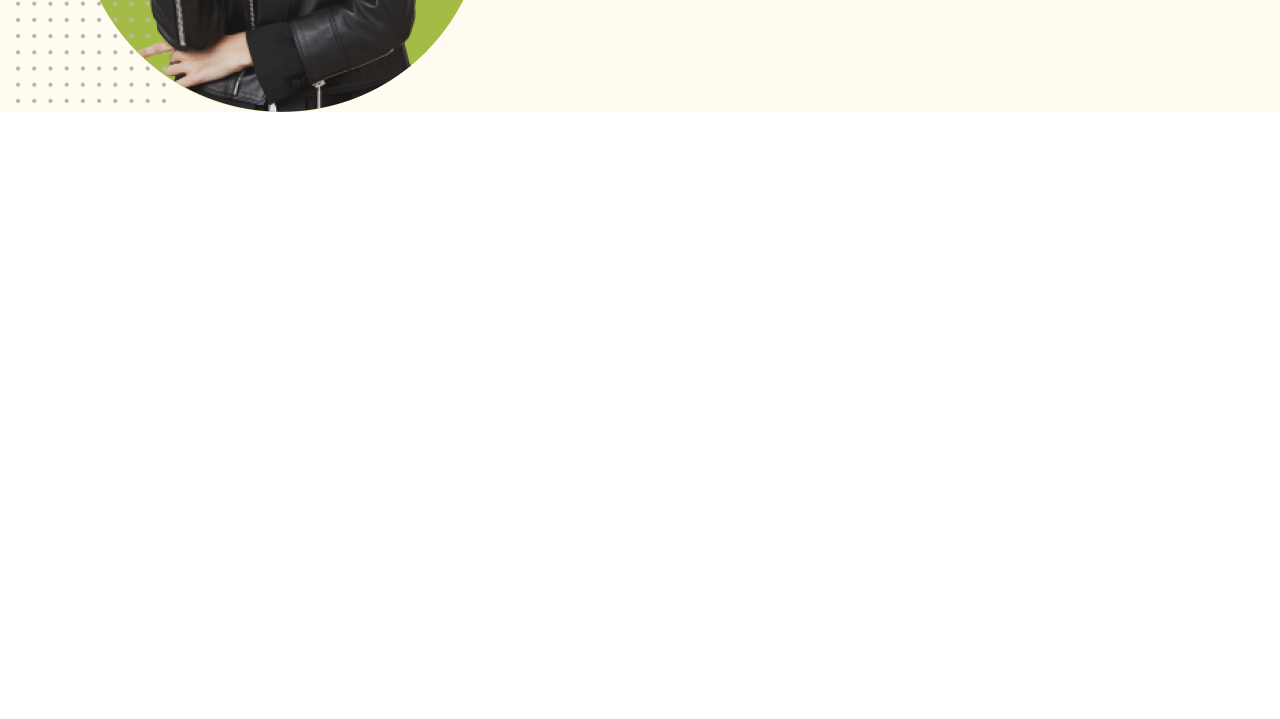
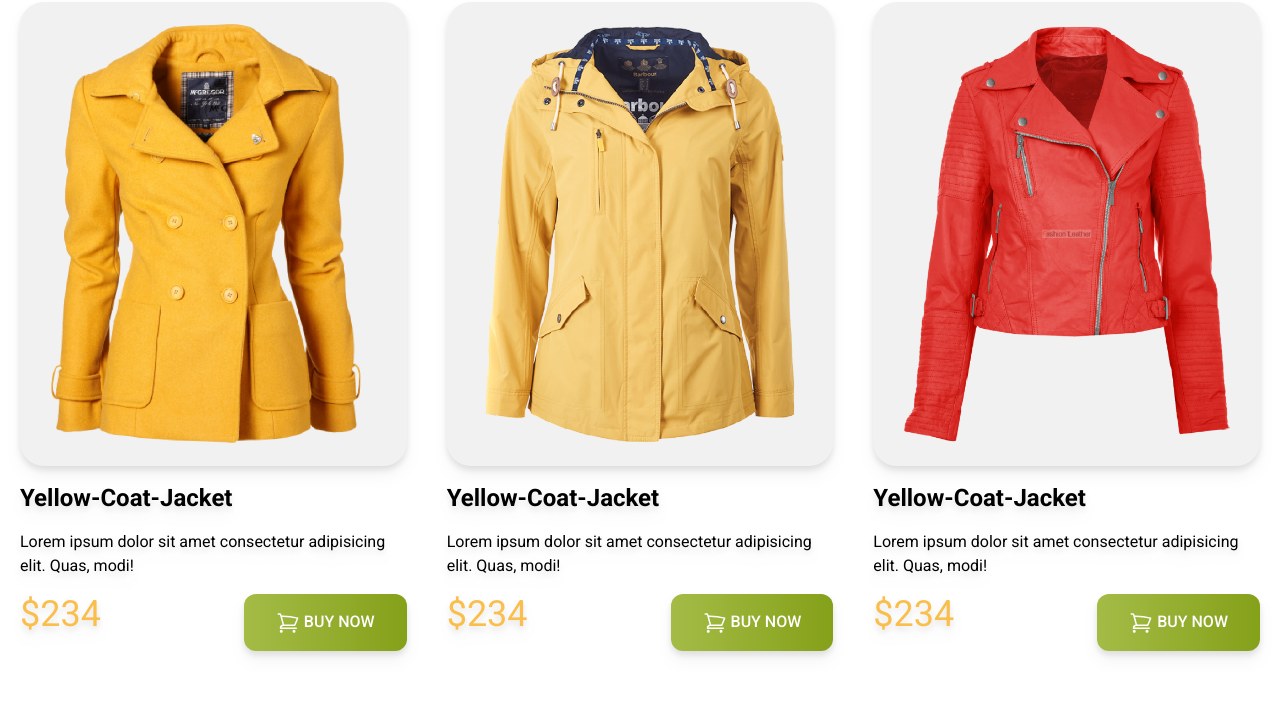
Before and after one commit to LabuIslam702/penguin-fashion-website, a plain HTML site: page index.html in a window 1280 px wide. Shown: the part 601-1320 px from the top of the page. Before the commit the page ends 800 px from the top, so only its background shows below. Drawn offline with nearby package versions, Linux system fonts and the light colour scheme.

Commit message:
added to card section

````diff
--- a/index.html
+++ b/index.html
@@ -5,17 +5,29 @@
     <meta name="viewport" content="width=device-width, initial-scale=1.0">
     <title>Penguin Fashion</title>
     <script src="https://cdn.tailwindcss.com"></script>
+    <link rel="preconnect" href="https://fonts.googleapis.com">
+    <link rel="preconnect" href="https://fonts.gstatic.com" crossorigin>
+    <link href="https://fonts.googleapis.com/css2?family=Roboto:ital,wght@0,100;0,300;0,400;0,500;0,700;0,900;1,100;1,300;1,400;1,500;1,700;1,900&display=swap" rel="stylesheet">
+    <style>
+        .font-roboto {
+        font-family: "Roboto", sans-serif;
+        }
+        .font-bebas-neue {
+        font-family: "Bebas Neue", sans-serif;
+        }
+
+    </style>
 </head>
-<body>
+<body class="font-roboto">
     <header class="bg-[#FFFBF0] pl-4">
         <!-- navbar start -->
         <nav>
 
         </nav>
         <!-- banner start -->
-        <div class="md: ```flex">
+        <div class="md:flex md:items-center md:justify-around">
             <div>
-                <h1 class="text-7xl uppercase"><span class="text-orange-400">Be the Penguins</span>
+                <h1 class="text-7xl uppercase font-bebas-neue"><span class="text-orange-400">Be the Penguins</span>
                     <br>
                     <span class="text-stone-800">of Winter</span>
                 </h1>
@@ -33,8 +45,59 @@
             </div>
         </div>
     </header>
-    <main>
+    <main class="max-w-7xl mx-auto">
+        <!-- Woman jacket section -->
+         <section class="my-12">
+            <h3 class="text-5xl uppercase text-[#363958] font-bebas-neue">Woman Jacket</h3>
+            <!-- jacket card container -->
+             <div class="grid grid-cols-1 md:grid-cols-2 lg:grid-cols-3">
+                <!-- jacket card 1 -->
+                <div class="p-5 space-y-4 drop-shadow-lg rounded-3xl">
+                    <img class=" p-5 bg-[#F1F1F1] rounded-3xl" src="images/jacket-1.png" alt="">
+                    <h3 class="text-2xl font-bold"> Yellow-Coat-Jacket</h3>
+                    <p>Lorem ipsum dolor sit amet consectetur adipisicing elit. Quas, modi!</p>
+                    <div class="flex justify-between">
+                        <h2 class="text-[#FABE4C] text-4xl">$234</h2>
+                        <button class="bg-green-300 py-4 px-8 rounded-xl font-medium text-white bg-gradient-to-r from-[#A4BC46] to-[#85A019]">
+                            <svg xmlns="http://www.w3.org/2000/svg" fill="none" viewBox="0 0 24 24" stroke-width="1.5" stroke="currentColor" class="size-6 text-white inline">
+                            <path stroke-linecap="round" stroke-linejoin="round" d="M2.25 3h1.386c.51 0 .955.343 1.087.835l.383 1.437M7.5 14.25a3 3 0 0 0-3 3h15.75m-12.75-3h11.218c1.121-2.3 2.1-4.684 2.924-7.138a60.114 60.114 0 0 0-16.536-1.84M7.5 14.25 5.106 5.272M6 20.25a.75.75 0 1 1-1.5 0 .75.75 0 0 1 1.5 0Zm12.75 0a.75.75 0 1 1-1.5 0 .75.75 0 0 1 1.5 0Z" />
+                          </svg>
 
+                    BUY NOW</button>
+                    </div>
+                </div>
+                 <!-- jacket card 2 -->
+                 <div class="p-5 space-y-4 drop-shadow-lg rounded-3xl">
+                    <img class=" p-5 bg-[#F1F1F1] rounded-3xl" src="images/jacket-2.png" alt="">
+                    <h3 class="text-2xl font-bold"> Yellow-Coat-Jacket</h3>
+                    <p>Lorem ipsum dolor sit amet consectetur adipisicing elit. Quas, modi!</p>
+                    <div class="flex justify-between">
+                        <h2 class="text-[#FABE4C] text-4xl">$234</h2>
+                        <button class="bg-green-300 py-4 px-8 rounded-xl font-medium text-white bg-gradient-to-r from-[#A4BC46] to-[#85A019]">
+                            <svg xmlns="http://www.w3.org/2000/svg" fill="none" viewBox="0 0 24 24" stroke-width="1.5" stroke="currentColor" class="size-6 text-white inline">
+                            <path stroke-linecap="round" stroke-linejoin="round" d="M2.25 3h1.386c.51 0 .955.343 1.087.835l.383 1.437M7.5 14.25a3 3 0 0 0-3 3h15.75m-12.75-3h11.218c1.121-2.3 2.1-4.684 2.924-7.138a60.114 60.114 0 0 0-16.536-1.84M7.5 14.25 5.106 5.272M6 20.25a.75.75 0 1 1-1.5 0 .75.75 0 0 1 1.5 0Zm12.75 0a.75.75 0 1 1-1.5 0 .75.75 0 0 1 1.5 0Z" />
+                          </svg>
+
+                    BUY NOW</button>
+                    </div>
+                </div>
+                 <!-- jacket card 3 -->
+                 <div class="p-5 space-y-4 drop-shadow-lg rounded-3xl">
+                    <img class=" p-5 bg-[#F1F1F1] rounded-3xl" src="images/jacket-3.png" alt="">
+                    <h3 class="text-2xl font-bold"> Yellow-Coat-Jacket</h3>
+                    <p>Lorem ipsum dolor sit amet consectetur adipisicing elit. Quas, modi!</p>
+                    <div class="flex justify-between">
+                        <h2 class="text-[#FABE4C] text-4xl">$234</h2>
+                        <button class="bg-green-300 py-4 px-8 rounded-xl font-medium text-white bg-gradient-to-r from-[#A4BC46] to-[#85A019]">
+                            <svg xmlns="http://www.w3.org/2000/svg" fill="none" viewBox="0 0 24 24" stroke-width="1.5" stroke="currentColor" class="size-6 text-white inline">
+                            <path stroke-linecap="round" stroke-linejoin="round" d="M2.25 3h1.386c.51 0 .955.343 1.087.835l.383 1.437M7.5 14.25a3 3 0 0 0-3 3h15.75m-12.75-3h11.218c1.121-2.3 2.1-4.684 2.924-7.138a60.114 60.114 0 0 0-16.536-1.84M7.5 14.25 5.106 5.272M6 20.25a.75.75 0 1 1-1.5 0 .75.75 0 0 1 1.5 0Zm12.75 0a.75.75 0 1 1-1.5 0 .75.75 0 0 1 1.5 0Z" />
+                          </svg>
+
+                    BUY NOW</button>
+                    </div>
+                </div>
+             </div>
+         </section>
     </main>
     <footer>
 
````
